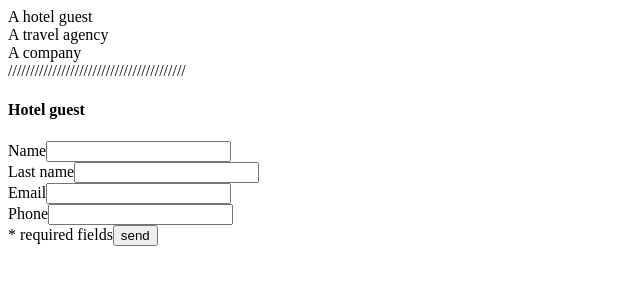
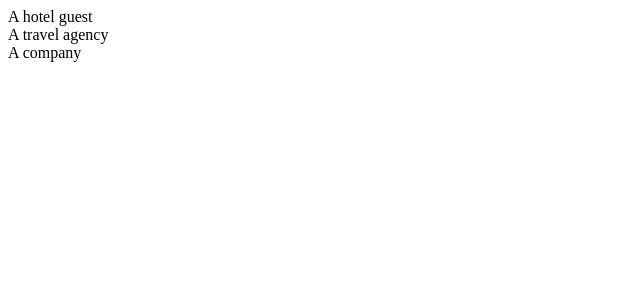
Before and after one commit to nahuelramos/ng-assessment, an Angular app: page /account-type in a window 1280 px wide. Shown: the top 300 px of the page, without its empty margins (0-640 px from the left). Built offline with nearby package versions, Linux system fonts and the light colour scheme.

Commit message:
add a simple routing

```diff
--- a/src/app/app.component.html
+++ b/src/app/app.component.html
@@ -1 +1 @@
-<app-home></app-home>
+<router-outlet></router-outlet>
--- a/src/app/app.module.ts
+++ b/src/app/app.module.ts
@@ -1,6 +1,6 @@
 import { BrowserModule } from '@angular/platform-browser';
 import { NgModule } from '@angular/core';
-
+import { Routes, RouterModule } from '@angular/router';
 
 import { AppComponent } from './app.component';
 import { HomeComponent } from './home/home.component';
@@ -9,6 +9,12 @@ import { AccountComponent } from './account/account.component';
 import { AccountTypeComponent } from './account/account-type/account-type.component';
 import { AccountRegisterComponent } from './account/account-register/account-register.component';
 
+const appRoutes: Routes = [
+  { path: '', redirectTo: 'home', pathMatch: 'full' },
+  { path: 'home', component: HomeComponent },
+  { path: 'account-register', component: AccountRegisterComponent },
+  { path: 'account-type', component: AccountTypeComponent }
+]
 
 @NgModule({
   declarations: [
@@ -20,7 +26,8 @@ import { AccountRegisterComponent } from './account/account-register/account-reg
     AccountRegisterComponent
   ],
   imports: [
-    BrowserModule
+    BrowserModule,
+    RouterModule.forRoot(appRoutes)
   ],
   providers: [],
   bootstrap: [AppComponent]
--- a/src/app/home/home.component.html
+++ b/src/app/home/home.component.html
@@ -1 +1 @@
-<app-account></app-account>
+HOLAAAA :D
```
